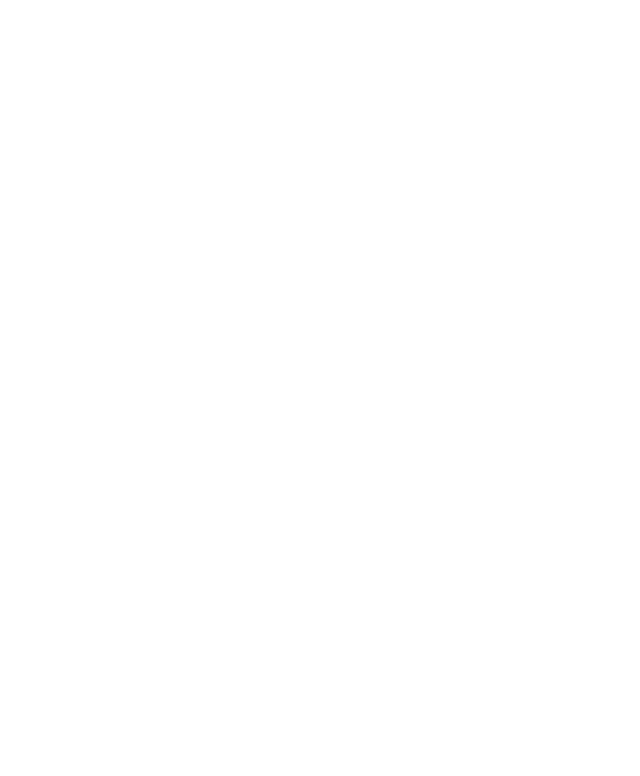
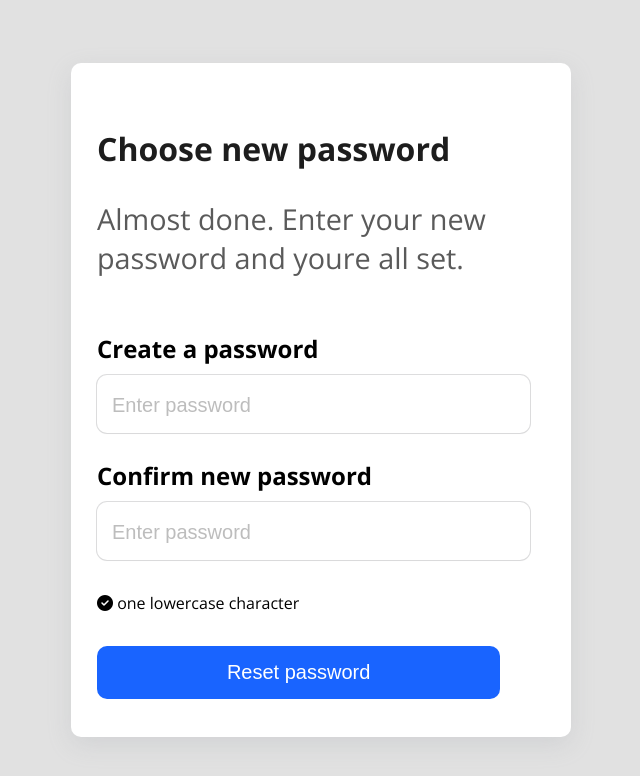
Before and after one commit to tejash023/reset-password, a plain HTML site: page index.html in a window 1280 px wide. Shown: the whole page, without its empty margins (319-959 px from the left). Drawn offline with nearby package versions, Linux system fonts and the light colour scheme.

Commit message:
added reset password form

```diff
--- a/index.html
+++ b/index.html
@@ -1,17 +1,51 @@
 <!DOCTYPE html>
 <html lang="en">
-<head>
-    <meta charset="UTF-8">
-    <meta http-equiv="X-UA-Compatible" content="IE=edge">
-    <meta name="viewport" content="width=device-width, initial-scale=1.0">
-    <link rel="stylesheet" href="style.css">
+  <head>
+    <meta charset="UTF-8" />
+    <meta http-equiv="X-UA-Compatible" content="IE=edge" />
+    <meta name="viewport" content="width=device-width, initial-scale=1.0" />
+    <link rel="stylesheet" href="style.css" />
     <title>Reset Password</title>
-</head>
-<body>
+  </head>
+  <body>
     <div class="container">
+      <div class="reset-password">
+        <div class="heading-text">
+          <h2>Choose new password</h2>
+          <p>Almost done. Enter your new password and youre all set.</p>
+        </div>
+        <div class="password-field">
+          <label for="password">Create a password</label>
+          <input
+            type="password"
+            id="password"
+            name="password"
+            placeholder="Enter password"
+          />
+        </div>
+        <div class="confirm-password-field">
+          <label for="confirm-password">Confirm new password</label>
+          <input
+            type="password"
+            id="confirm-password"
+            name="confirm-password"
+            placeholder="Enter password"
+          />
+        </div>
 
+        <div class="password-checks">
+          <p>
+            <i class="fa-solid fa-circle-check"></i> one lowercase character
+          </p>
+        </div>
+        <button class="reset-password-btn" type="submit">Reset password</button>
+      </div>
     </div>
 
+    <script
+      src="https://kit.fontawesome.com/d031593f56.js"
+      crossorigin="anonymous"
+    ></script>
     <script src="app.js"></script>
-</body>
+  </body>
 </html>
--- a/style.css
+++ b/style.css
@@ -0,0 +1,74 @@
+@import url("https://fonts.googleapis.com/css2?family=Roboto:ital,wght@0,100;0,300;0,400;0,500;0,700;0,900;1,400&display=swap");
+
+@import url("https://fonts.googleapis.com/css2?family=Open+Sans:wght@300;400;500;600;700&display=swap");
+
+body {
+  font-family: "Open Sans", sans-serif;
+  margin: 0;
+  padding: 0;
+}
+
+.container {
+  height: 100vh;
+  display: flex;
+  align-items: center;
+  justify-content: center;
+  background-color: #e1e1e1;
+}
+
+.reset-password {
+  display: flex;
+  flex-direction: column;
+  width: 35%;
+  background-color: white;
+  gap: 1rem;
+  padding: 3% 2%;
+  border-radius: 10px;
+  box-shadow: rgba(149, 157, 165, 0.2) 0px 8px 24px;
+}
+
+.heading-text h2 {
+  font-size: 2rem;
+  color: rgb(29, 29, 29);
+}
+.heading-text p {
+  font-size: 1.8rem;
+  color: rgb(90, 90, 90);
+  font-weight: 400;
+}
+
+label {
+  display: block;
+  font-size: 1.5rem;
+  font-weight: bold;
+  margin: 10px 0;
+}
+
+input {
+  width: 90%;
+  border: none;
+  box-shadow: rgba(0, 0, 0, 0.02) 0px 1px 3px 0px,
+    rgba(27, 31, 35, 0.15) 0px 0px 0px 1px;
+  border-radius: 10px;
+  padding: 15px;
+  outline: none;
+  font-size: 1.5rem;
+}
+
+input::placeholder {
+  font-size: 1.25rem;
+  color: rgb(189, 189, 189);
+  font-weight: 300;
+}
+
+.reset-password-btn {
+  border: none;
+  outline: none;
+  width: 90%;
+  padding: 15px;
+  font-size: 1.25rem;
+  background-color: #1964ff;
+  border-radius: 10px;
+
+  color: white;
+}
```
Also changed, not shown: 1 other file.
